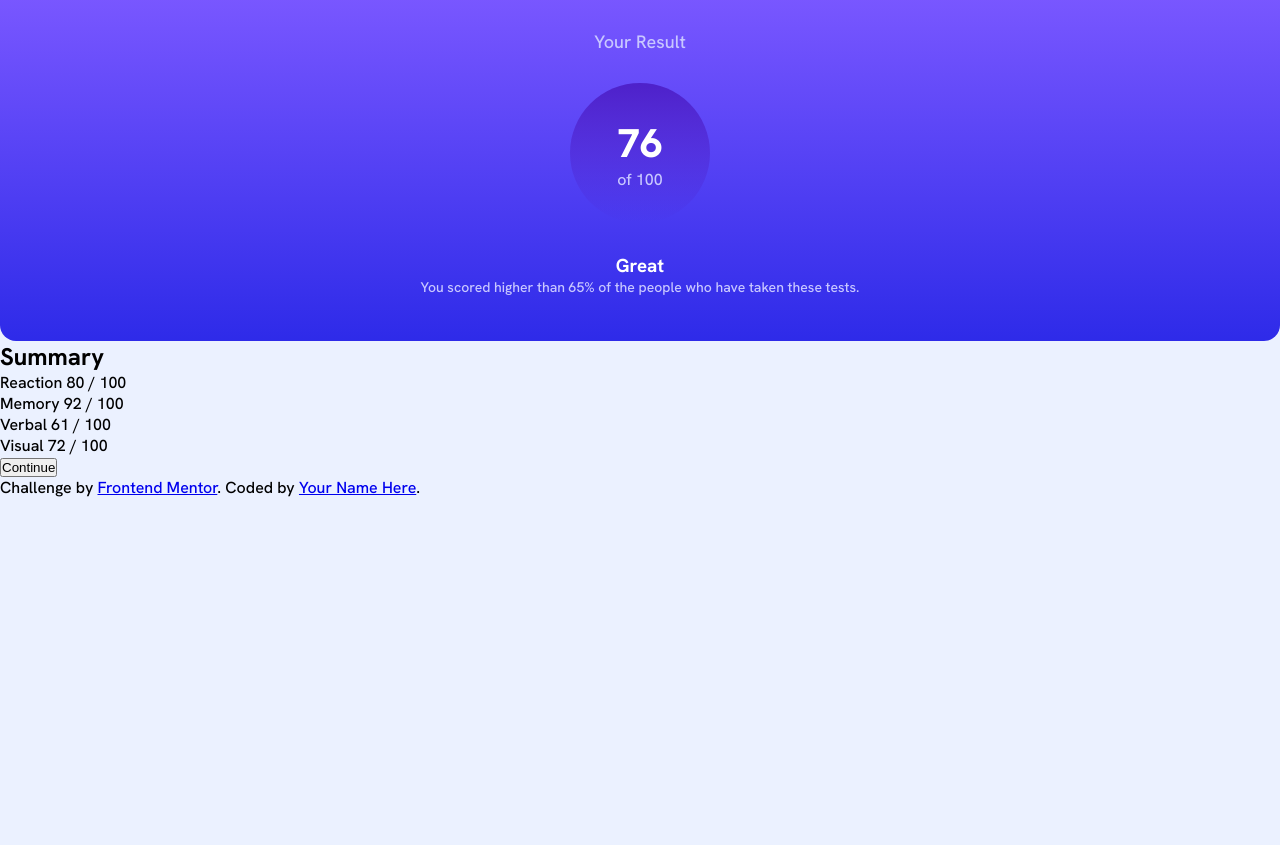
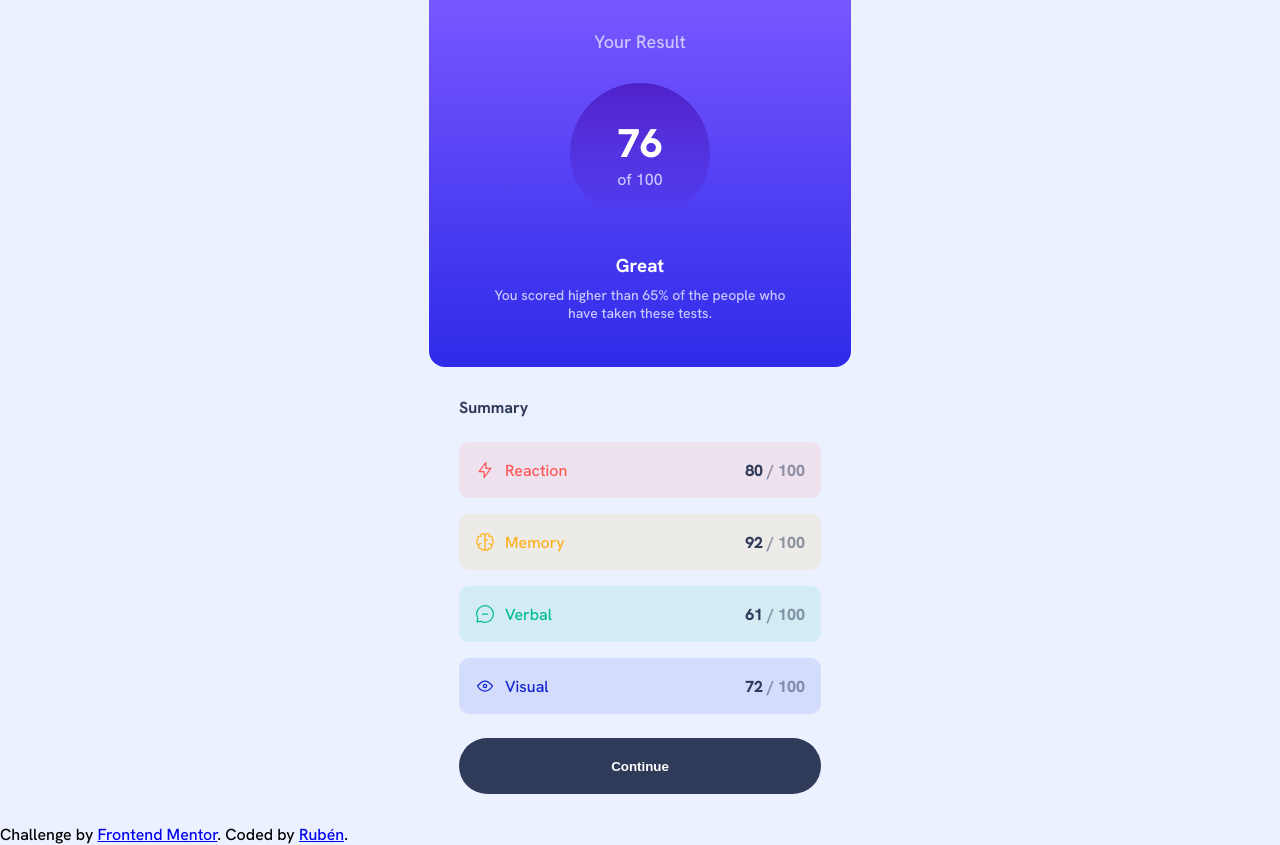
Before and after one commit to Rubendvb/results-summary-component-main, a plain HTML site: page index.html in a window 1280 px wide. Before the commit the page ends 800 px from the top, so only its background shows below. Drawn offline with Linux system fonts and the light colour scheme.

Commit message:
estilizando section summary

```diff
--- a/assets/css/styles.css
+++ b/assets/css/styles.css
@@ -1,5 +1,10 @@
 body {
   background-color: var(--Pale-blue);
+}
+
+.main {
+  max-width: 422px;
+  margin: 0 auto;
 }
 
 .result {
@@ -53,6 +58,7 @@ body {
   display: flex;
   flex-direction: column;
   align-items: center;
+  gap: 0.5rem;
 }
 
 .result__great__title {
@@ -66,3 +72,79 @@ body {
   font-size: 14px;
   text-align: center;
 }
+
+.summary {
+  padding: 1.875rem;
+}
+
+.summary__title {
+  font-size: 1rem;
+  color: var(--Dark-gray-blue);
+  margin-bottom: 1.5rem;
+  font-weight: 700;
+}
+
+.summary__container {
+  display: flex;
+  flex-direction: column;
+  gap: 1rem;
+  margin-bottom: 24px;
+}
+
+.summary__container__item {
+  height: 56px;
+  border-radius: 0.625rem;
+  display: flex;
+  align-items: center;
+  padding: 0 1rem;
+}
+
+.item-red {
+  background: hsl(0, 100%, 67%, 0.1);
+  color: var(--Light-red);
+}
+
+.item-yellow {
+  background: hsl(39, 100%, 56%, 0.1);
+  color: var(--Orangey-yellow);
+}
+
+.item-green {
+  background: hsl(166, 100%, 37%, 0.1);
+  color: var(--Green-teal);
+}
+
+.item-blue {
+  background: hsl(234, 85%, 45%, 0.1);
+  color: var(--Cobalt-blue);
+}
+
+.item__content {
+  margin-left: 10px;
+  display: flex;
+  justify-content: space-between;
+  width: 100%;
+}
+
+.item__content__text {
+  font-weight: 500;
+}
+
+.item__content__number {
+  color: var(--Dark-gray-blue);
+  font-weight: 800;
+}
+
+.item__content__number-color {
+  color: hsl(224, 30%, 27%, 0.5);
+}
+
+button {
+  width: 100%;
+  height: 56px;
+  border-radius: 2rem;
+  border: unset;
+  background-color: var(--Dark-gray-blue);
+  color: var(--White);
+  font-weight: 800;
+}
--- a/index.html
+++ b/index.html
@@ -41,14 +41,50 @@
         </div>
       </section>
 
-      <section>
-        <h2>Summary</h2>
+      <section class="summary">
+        <h2 class="summary__title">Summary</h2>
 
-        <div>
-          <div>Reaction 80 / 100</div>
-          <div>Memory 92 / 100</div>
-          <div>Verbal 61 / 100</div>
-          <div>Visual 72 / 100</div>
+        <div class="summary__container">
+          <div class="summary__container__item item-red">
+            <img src="./assets/images/icon-reaction.svg" alt="reaction" />
+
+            <div class="item__content">
+              <span class="item__content__text">Reaction</span>
+              <div class="item__content__number">
+                80 <span class="item__content__number-color">/ 100</span>
+              </div>
+            </div>
+          </div>
+          <div class="summary__container__item item-yellow">
+            <img src="./assets/images/icon-memory.svg" alt="memory" />
+
+            <div class="item__content">
+              <span class="item__content__text">Memory</span>
+              <div class="item__content__number">
+                92 <span class="item__content__number-color">/ 100</span>
+              </div>
+            </div>
+          </div>
+          <div class="summary__container__item item-green">
+            <img src="./assets/images/icon-verbal.svg" alt="verbal" />
+
+            <div class="item__content">
+              <span class="item__content__text">Verbal</span>
+              <div class="item__content__number">
+                61 <span class="item__content__number-color">/ 100</span>
+              </div>
+            </div>
+          </div>
+          <div class="summary__container__item item-blue">
+            <img src="./assets/images/icon-visual.svg" alt="visual" />
+
+            <div class="item__content">
+              <span class="item__content__text">Visual</span>
+              <div class="item__content__number">
+                72 <span class="item__content__number-color">/ 100</span>
+              </div>
+            </div>
+          </div>
         </div>
 
         <button>Continue</button>
@@ -59,7 +95,7 @@
       Challenge by
       <a href="https://www.frontendmentor.io?ref=challenge" target="_blank"
         >Frontend Mentor</a
-      >. Coded by <a href="#">Your Name Here</a>.
+      >. Coded by <a href="#">Rubén</a>.
     </div>
   </body>
 </html>
```
